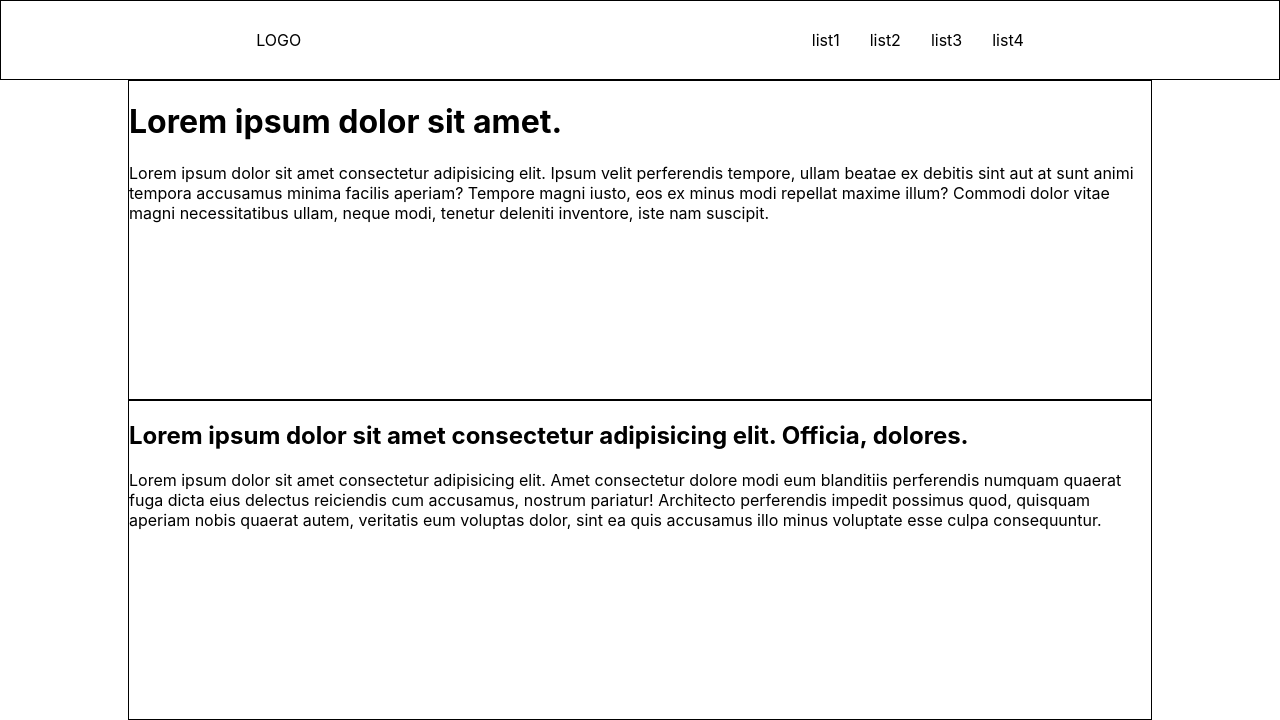
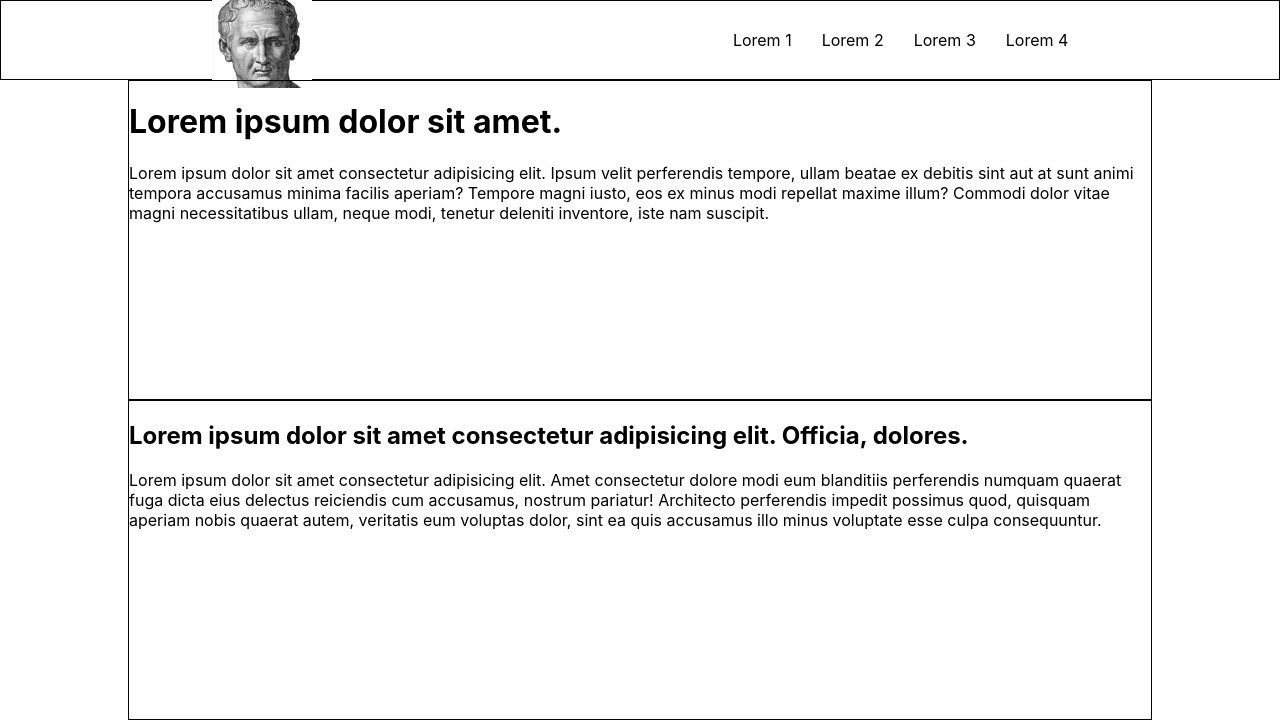
Before and after one commit to jfernando0911/css-layout-lorem, a website: page index.html in a window 1280 px wide. Shown: the top 720 px of the page. Drawn offline with Linux system fonts and the light colour scheme.

Commit message:
added a new img element with ciceroLogo, and changed the textContent of the list elements

```diff
--- a/index.html
+++ b/index.html
@@ -14,13 +14,13 @@
         <header class="header">
             <nav class="navbar">
                 <div class="logo">
-                    LOGO
+                    <img src="./img/ciceroLogo.png" width="100px">
                 </div>
                 <ul class="navul">
-                    <li class="list1">list1</li>
-                    <li class="list2">list2</li>
-                    <li class="list3">list3</li>
-                    <li class="list4">list4</li>
+                    <li class="list1">Lorem 1</li>
+                    <li class="list2">Lorem 2</li>
+                    <li class="list3">Lorem 3</li>
+                    <li class="list4">Lorem 4</li>
                 </ul>
             </nav>
         </header>
```
